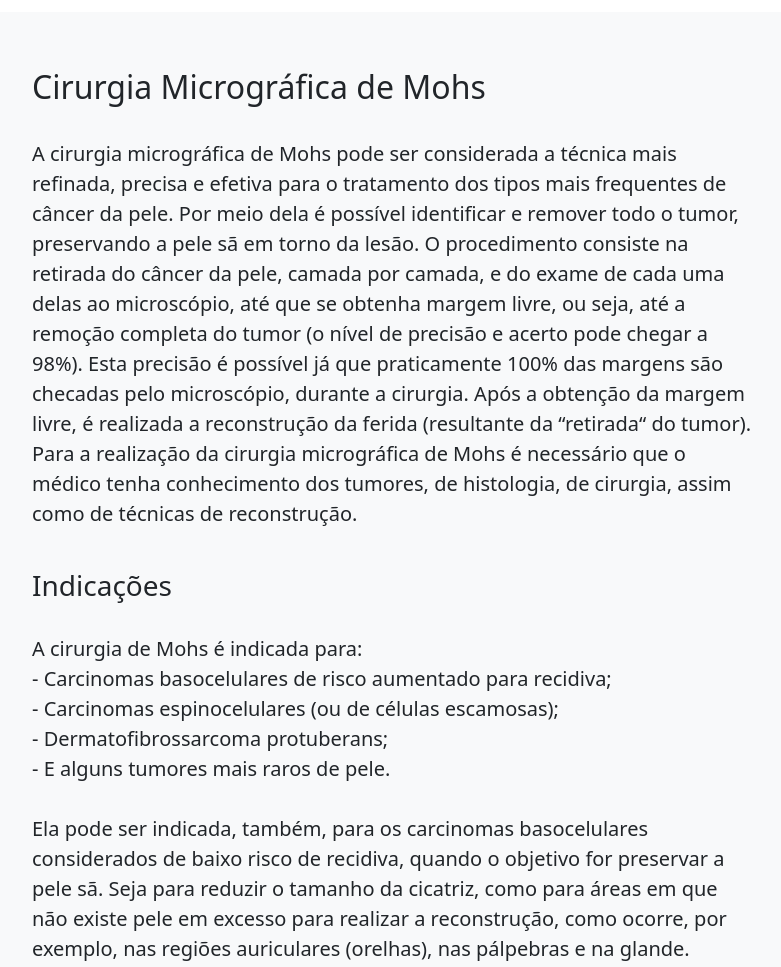
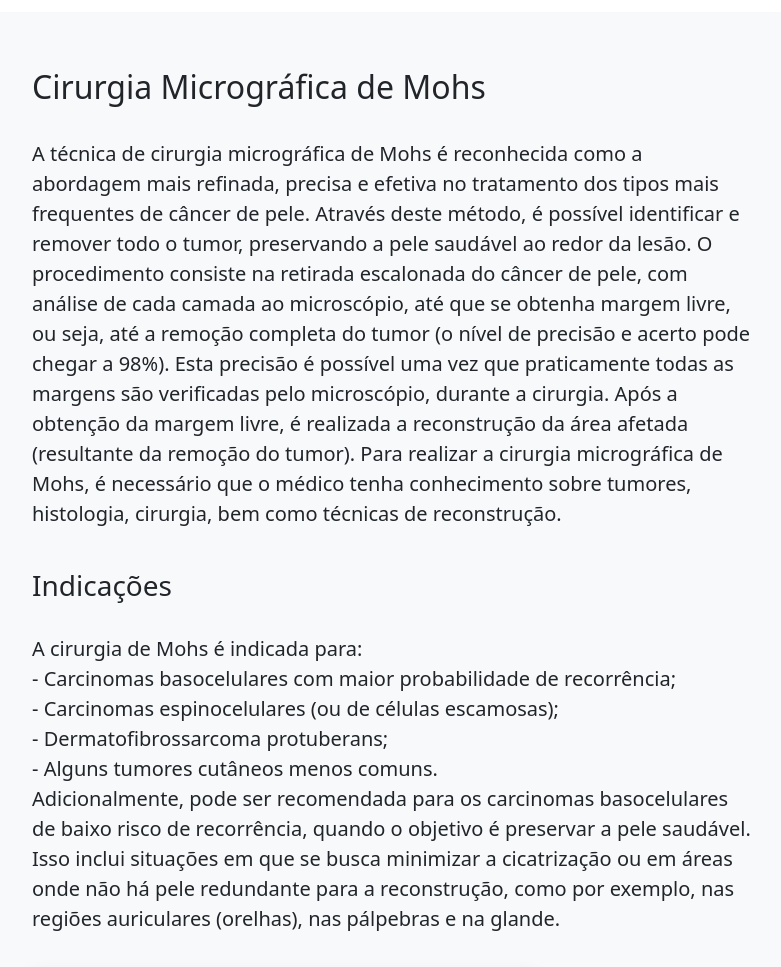
Before and after one commit to fvgodoy/fvgodoy.github.io, a plain HTML site: page index.html in a window 1280 px wide. Shown: the part 1080-2047 px from the top of the page, without its empty margins (248-1029 px from the left). Drawn offline with nearby package versions, Linux system fonts and the light colour scheme.

Commit message:
Update index.html
alteracao para evitar plagio

```diff
--- a/index.html
+++ b/index.html
@@ -87,21 +87,22 @@
                     <div class="col-lg-8">
                         <h2>Cirurgia Micrográfica de Mohs</h2>
                         <br>
-                        <p class="lead">A cirurgia micrográfica de Mohs pode ser considerada a técnica mais refinada, precisa e efetiva para o tratamento dos tipos mais frequentes de câncer da pele. Por meio dela é possível identificar e remover todo o tumor, preservando a pele sã em torno da lesão. O procedimento consiste na retirada do câncer da pele, camada por camada, e do exame de cada uma delas ao microscópio, até que se obtenha margem livre, ou seja, até a remoção completa do tumor (o nível de precisão e acerto pode chegar a 98%). Esta precisão é possível já que praticamente 100% das margens são checadas pelo microscópio, durante a cirurgia. Após a obtenção da margem livre, é realizada a reconstrução da ferida (resultante da “retirada“ do tumor).
-                            Para a realização da cirurgia micrográfica de Mohs é necessário que o médico tenha conhecimento dos tumores, de histologia, de cirurgia, assim como de técnicas de reconstrução.
+                        <p class="lead">A técnica de cirurgia micrográfica de Mohs é reconhecida como a abordagem mais refinada, precisa e efetiva no tratamento dos tipos mais frequentes de câncer de pele. Através deste método, é possível identificar e remover todo o tumor, preservando a pele saudável ao redor da lesão. O procedimento consiste na retirada escalonada do câncer de pele, com análise de cada camada ao microscópio, até que se obtenha margem livre, ou seja, até a remoção completa do tumor (o nível de precisão e acerto pode chegar a 98%). Esta precisão é possível uma vez que praticamente todas as margens são verificadas pelo microscópio, durante a cirurgia. Após a obtenção da margem livre, é realizada a reconstrução da área afetada (resultante da remoção do tumor).
+Para realizar a cirurgia micrográfica de Mohs, é necessário que o médico tenha conhecimento sobre tumores, histologia, cirurgia, bem como técnicas de reconstrução.
                         </p>
                         <br>
                         <h3>Indicações</h3>
                         <br>
                         <p class="lead">A cirurgia de Mohs é indicada para: <br>
 
-                            - Carcinomas basocelulares de risco aumentado para recidiva;<br>
-                            - Carcinomas espinocelulares (ou de células escamosas);<br>
-                            - Dermatofibrossarcoma protuberans;<br>
-                            - E alguns tumores mais raros de pele.<br>
-                            <br>
+                        - Carcinomas basocelulares com maior probabilidade de recorrência;<br>
+                        - Carcinomas espinocelulares (ou de células escamosas);<br>
+                        - Dermatofibrossarcoma protuberans;<br>
+                        - Alguns tumores cutâneos menos comuns.<br>
 
-                            Ela pode ser indicada, também, para os carcinomas basocelulares considerados de baixo risco de recidiva, quando o objetivo for preservar a pele sã. Seja para reduzir o tamanho da cicatriz, como para áreas em que não existe pele em excesso para realizar a reconstrução, como ocorre, por exemplo, nas regiões auriculares (orelhas), nas pálpebras e na glande.</p>
+                        Adicionalmente, pode ser recomendada para os carcinomas basocelulares de baixo risco de recorrência, quando o objetivo é preservar a pele saudável. Isso inclui situações em que se busca minimizar a cicatrização ou em áreas onde não há pele redundante para a reconstrução, como por exemplo, nas regiões auriculares (orelhas), nas pálpebras e na glande.</p>
+
+
                     </div>
                     <br>
                     <br>
```
